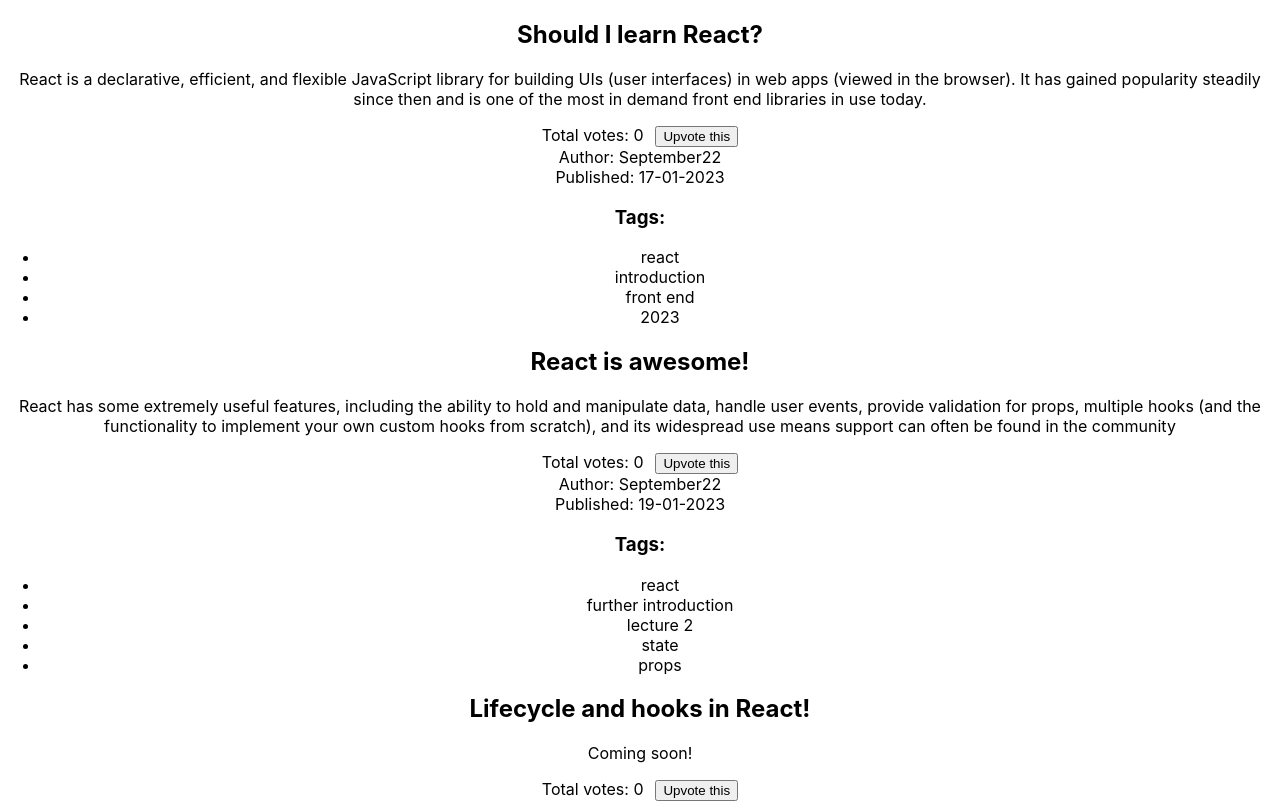
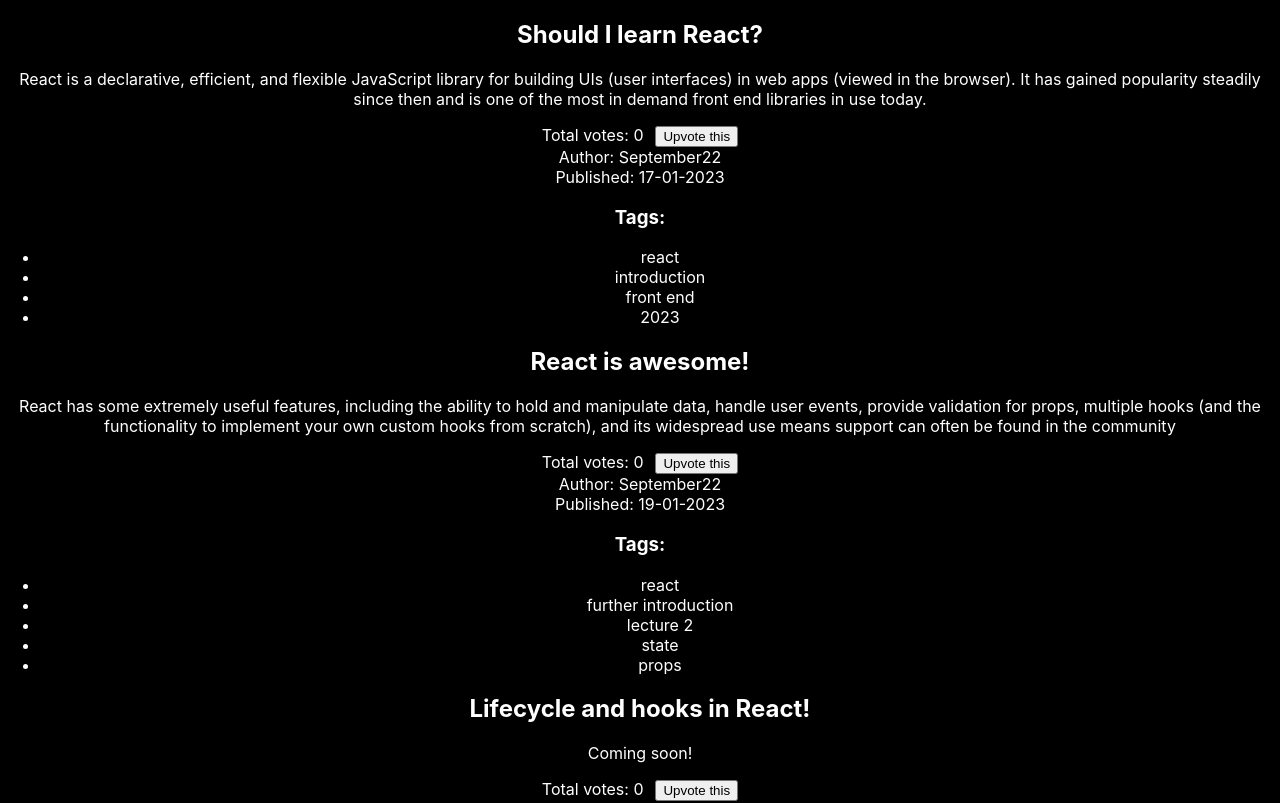
Before and after one commit to StuartCowley/fe-react-demo, a React (Create React App) app: page / in a window 1280 px wide. Shown: the top 803 px of the page. Built offline with nearby package versions, Linux system fonts and the light colour scheme.

Commit message:
index css resets

```diff
--- a/src/index.css
+++ b/src/index.css
@@ -1,3 +1,15 @@
+html,
+body,
+#root {
+  height: 100%;
+  box-sizing: border-box;
+}
+
+body {
+  background-color: black;
+  color: white;
+}
+
 body {
   margin: 0;
   font-family: -apple-system, BlinkMacSystemFont, 'Segoe UI', 'Roboto', 'Oxygen',
@@ -6,8 +18,3 @@
   -webkit-font-smoothing: antialiased;
   -moz-osx-font-smoothing: grayscale;
 }
-
-code {
-  font-family: source-code-pro, Menlo, Monaco, Consolas, 'Courier New',
-    monospace;
-}
```
